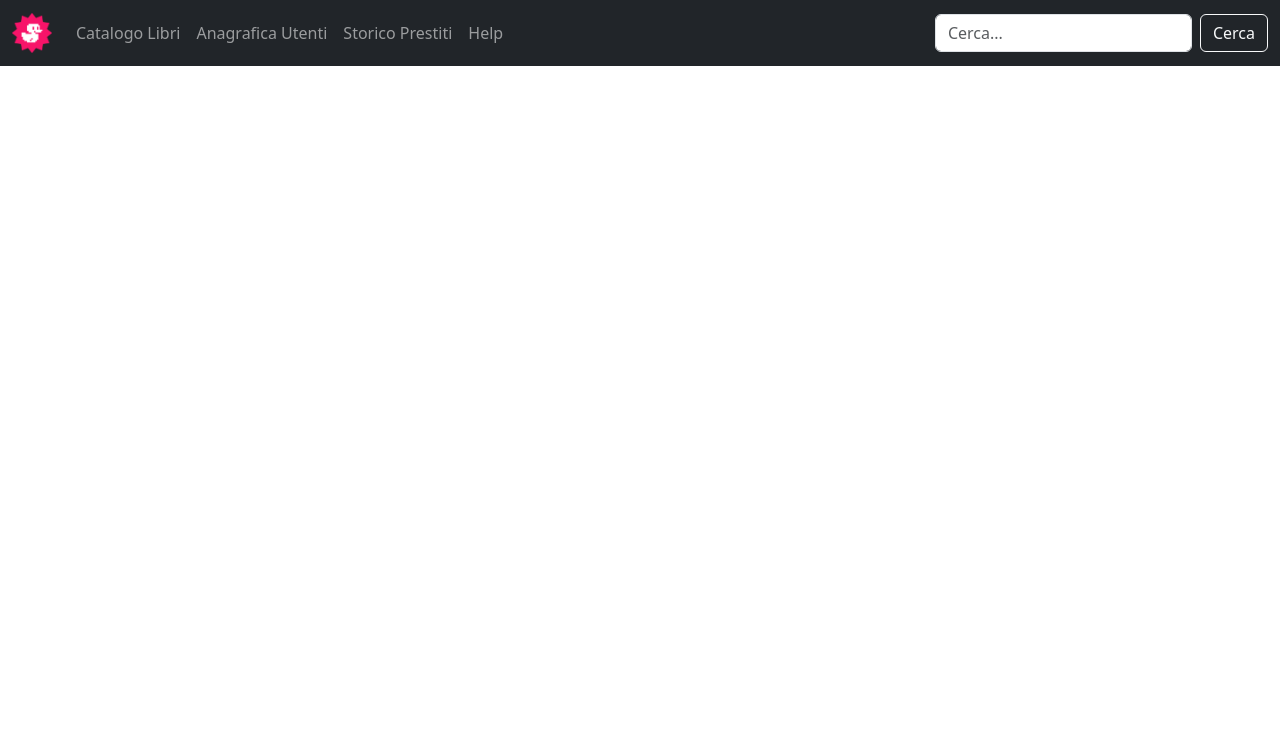
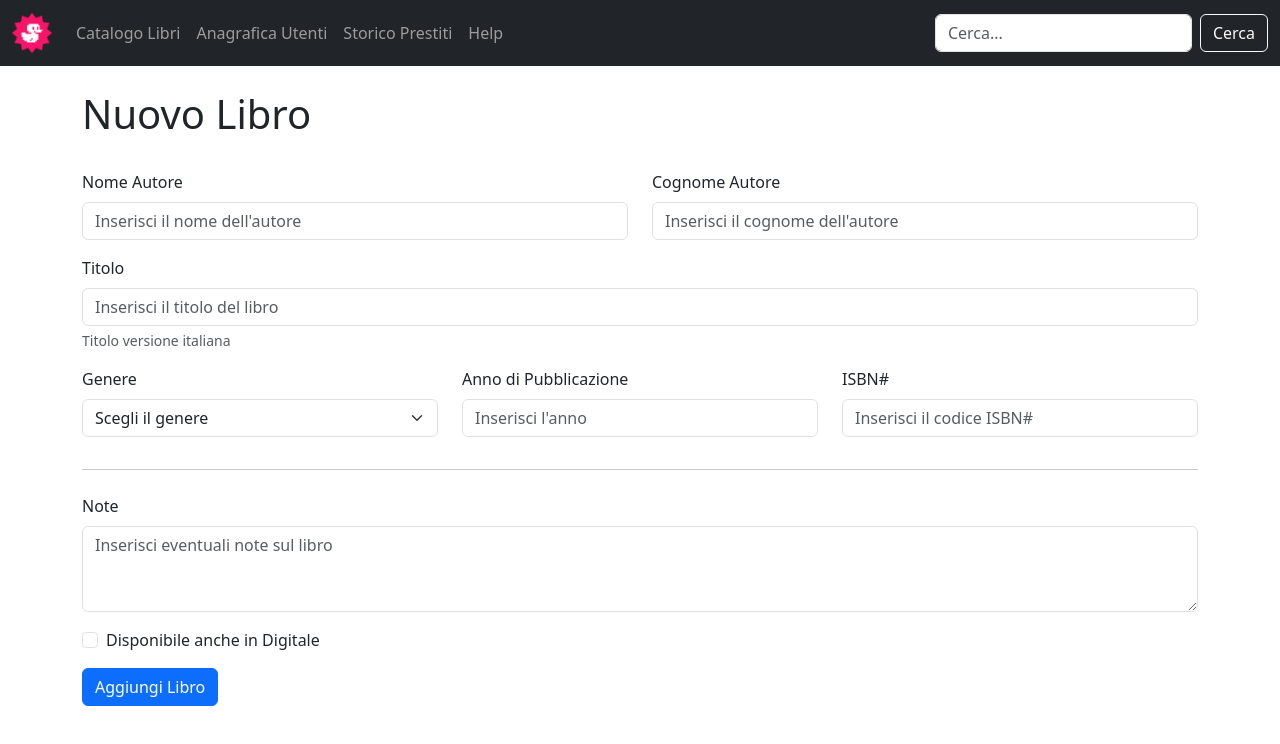
Before and after one commit to GiacomoVisconti/html-css-bootstrap-dashboard, a plain HTML site: page bonus/new_books.html in a window 1280 px wide. Drawn offline with nearby package versions, Linux system fonts and the light colour scheme.

Commit message:
add new book page

```diff
--- a/bonus/new_books.html
+++ b/bonus/new_books.html
@@ -55,7 +55,71 @@
             </div>
         </nav>
     </header>
-    <main></main>
+    <main>
+        <div class="container">
+            <h1 class="my-4">Nuovo Libro</h1>
+            <form action="">
+
+                <div class="row">
+                    <div class="col-sm-12 col-lg-6 my-2">
+                        <label for="Nome_autore" class="form-label">Nome Autore</label>
+                        <input type="text" id="Nome_autore" class="form-control"
+                            placeholder="Inserisci il nome dell'autore">
+
+                    </div>
+                    <div class="col-sm-12 col-lg-6 my-2">
+                        <label for="Cognome_autore" class="form-label">Cognome Autore</label>
+                        <input type="text" id="Cognome_autore" class="form-control"
+                            placeholder="Inserisci il cognome dell'autore">
+                    </div>
+                    <div class="col-12 my-2">
+                        <label for="Nome_libro" class="form-label">Titolo</label>
+                        <input type="text" id="Nome_libro" class="form-control"
+                            placeholder="Inserisci il titolo del libro" aria-describedby="nome_titolo_help">
+                        <div id="nome_titolo_help" class="form-text">
+                            Titolo versione italiana
+                        </div>
+                    </div>
+                    <div class="col-sm-12 col-lg-4 my-2">
+                        <label class="form-label" for="genere_list">Genere</label>
+                        <select class="form-select" id="genere_list">
+                            <option selected>Scegli il genere</option>
+                            <option value=" 1">Maschio</option>
+                            <option value="2">Femmina</option>
+                            <option value="3">Fluido</option>
+                        </select>
+                    </div>
+                    <div class="col-sm-12 col-lg-4 my-2">
+                        <label class="form-label" for="pub_year" class="form-control">Anno di Pubblicazione</label>
+                        <input type="number" id="pub_year" class="form-control" placeholder="Inserisci l'anno">
+                    </div>
+                    <div class="col-sm-12 col-lg-4 my-2">
+                        <label class="form-label" for="isbn_code">ISBN#</label>
+                        <input type="number" id="isbn_code" class="form-control"
+                            placeholder="Inserisci il codice ISBN#">
+                    </div>
+
+                </div>
+                <hr class="my-4">
+                <div class="col-12">
+                    <label class="form-label" for="note">Note</label>
+                    <textarea class="form-control" id="note" rows="3"
+                        placeholder="Inserisci eventuali note sul libro"></textarea>
+                </div>
+                <div class="col-12">
+                    <div class="form-check my-3">
+                        <input class="form-check-input" type="checkbox" value="" id="digital_version">
+                        <label class="form-check-label" for="digital_version">
+                            Disponibile anche in Digitale </label>
+                    </div>
+                    <button type="submit" class="btn btn-primary ">Aggiungi Libro</button>
+                </div>
+            </form>
+
+
+        </div>
+
+    </main>
 
 
 </body>
```
Also changed, not shown: index.html (+2 -2 lines).
